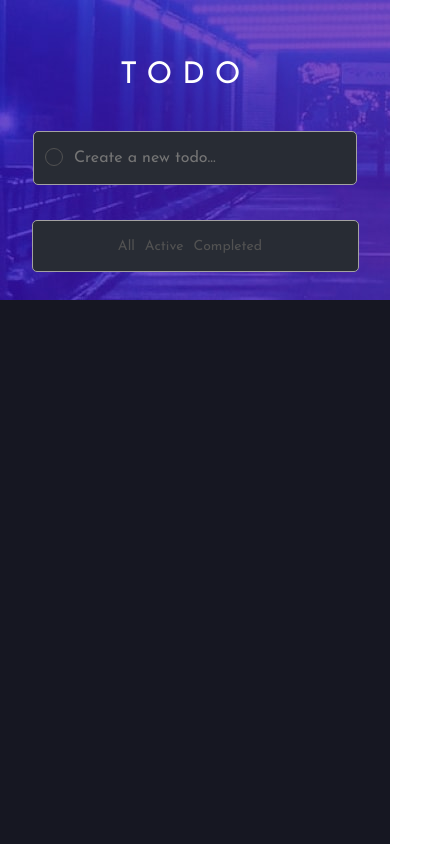
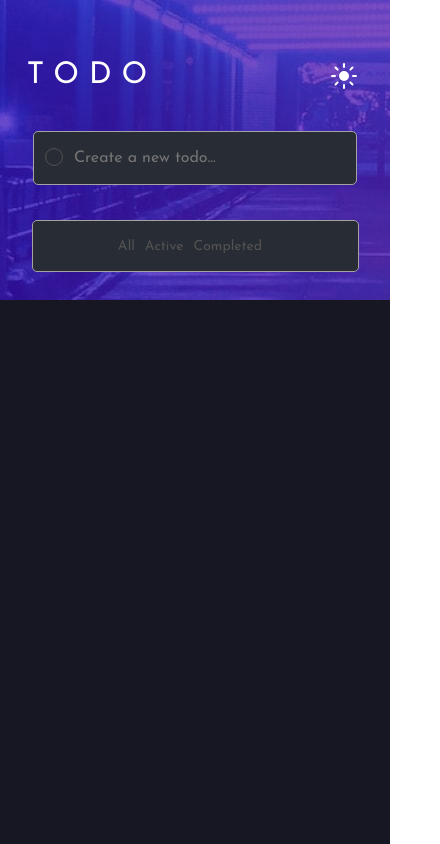
Before and after one commit to mtovtin/norse_to_do_list_ts, a React (Create React App) app: page / in a window 390 px wide. Shown: the whole page, 440 px wide, since content can reach past the window. Built offline with nearby package versions, Linux system fonts and the light colour scheme.

Commit message:
first commit

```diff
--- a/src/App.css
+++ b/src/App.css
@@ -504,9 +504,12 @@ button:hover {
     color: white;
   }
   #headerFlex {
-    margin-left: 300px;
-    justify-content: space-between;
-    width: 140px;
+max-width: 150px;
+margin-left: 53%;
     display: flex;
+ justify-content: space-between;
+ align-items: center;
   }
+
+
 }
```
